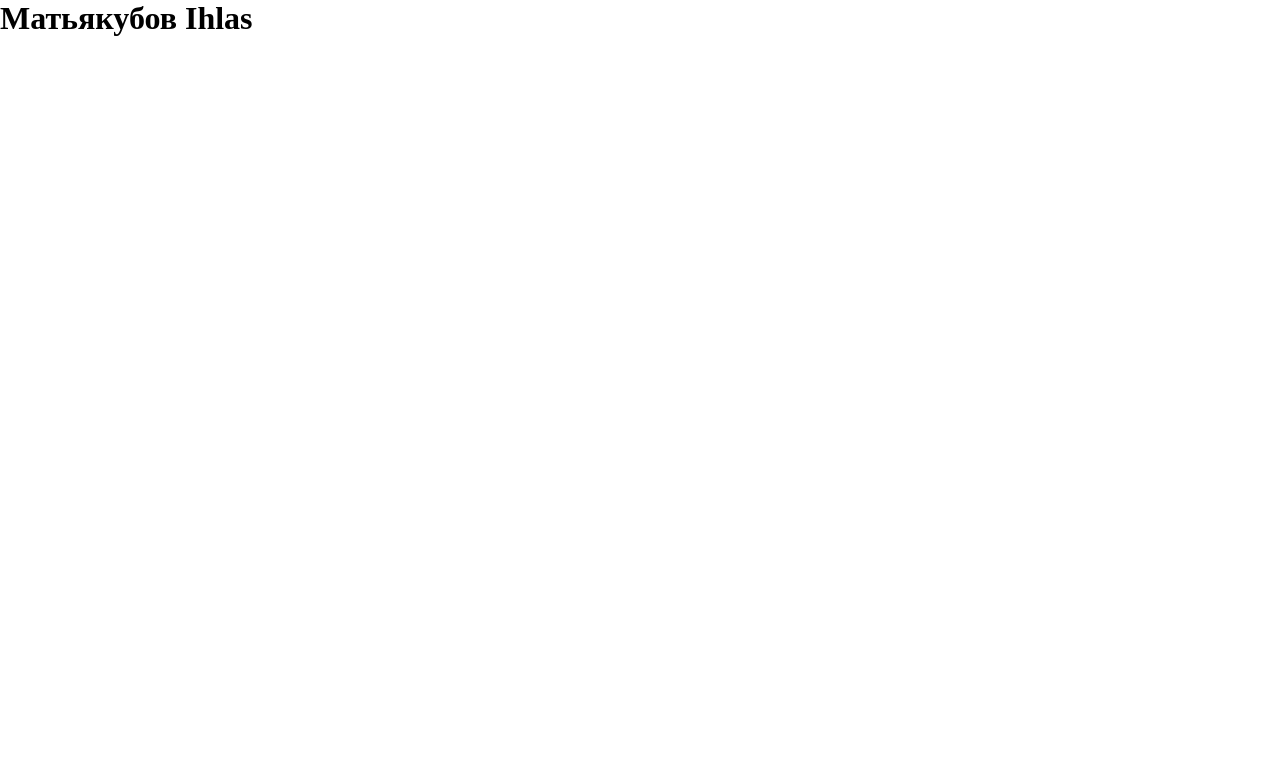
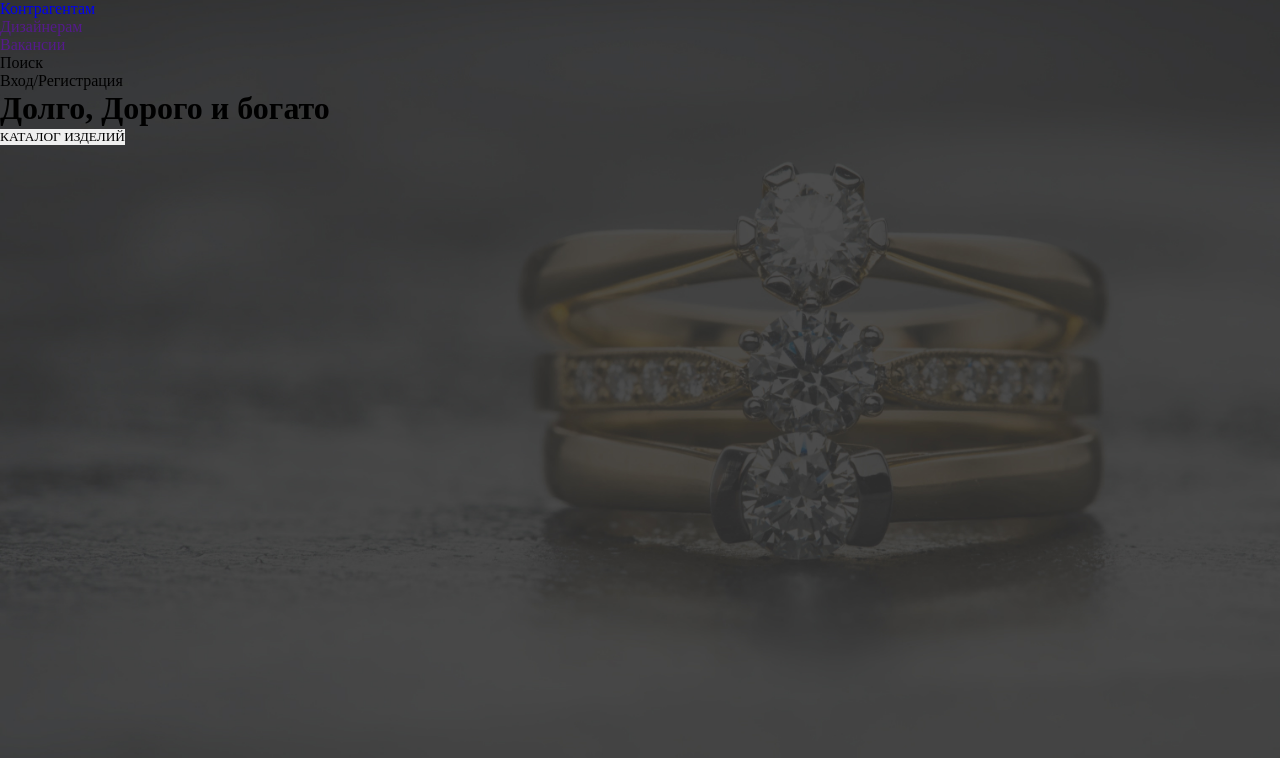
Before and after one commit to yuska75/my, a plain HTML site: page index.html in a window 1280 px wide. Drawn offline with Linux system fonts and the light colour scheme.

Commit message:
first html kod

```diff
--- a/index.html
+++ b/index.html
@@ -4,15 +4,56 @@
   <meta charset="UTF-8">
   <meta http-equiv="X-UA-Compatible" content="IE=edge">
   <meta name="viewport" content="width=device-width, initial-scale=1.0">
-  <title>Document</title>
+  <title>O J J O</title>
   <link rel="stylesheet" href="/style.css">
   <link href="https://fonts.googleapis.com/css2?family=Noto+Serif:wght@700&display=swap" rel="stylesheet">
 </head>
 <body>
-  <h1>Матьякубов Ihlas</h1>
-
-
-
+  <!-- Начало HTML -->
+  <div class="full_screen">
+    <div class="contanier">
+      <div class="header">
+        <ul class="list">
+          <li>
+            <a href="https://www.figma.com/file/r2cTY5c3YXZzZVJc96eYjF/OJJO?node-id=2%3A15&t=5A13LE9QniggTkFO-0">Контрагентам</a>
+          </li>
+          <li>
+            <a href="">Дизайнерам</a>
+          </li>
+          <li>
+            <a href="">Вакансии</a>
+          </li>
+          <li>Поиск</li>
+          <li>Вход/Регистрация</li>
+        </ul>
+      </div>
+      <h1 class="h1">Долго, Дорого и богато</h1>
+      <button class="button">КАТАЛОГ ИЗДЕЛИЙ</button>
+      <div class="full__screen__bottom">
+        <div class="full__screen__row">
+          <div class="full__screen__img">
+            <img src="/images/icon/full screen bottom icon.svg" alt="">
+          </div>
+          <div class="full__screen__img">
+            <img src="/images/icon/full screen bottom icon.svg" alt="">
+          </div>
+          <div class="full__screen__img">
+            <img src="/images/icon/full screen bottom icon.svg" alt="">
+          </div>
+          <div class="full__screen__img">
+            <img src="/images/icon/full screen bottom icon.svg" alt="">
+          </div>
+          <div class="full__screen__img">
+            <img src="/images/icon/full screen bottom icon.svg" alt="">
+          </div>
+          <div class="full__screen__img">
+            <img src="/images/icon/full screen bottom icon.svg" alt="">
+          </div>
+        </div>
+      </div>
+    </div>
+  </div>
+  <!-- Конец HTML -->
   <script src="/script.js">
 
   </script>
--- a/style.css
+++ b/style.css
@@ -57,3 +57,26 @@ h1 h2 h3 h4 h5 h6{font-size: inherit; font-weight: 400;}
 	font-style: normal;
 }
 /* Подключенные шрифты */
+.full_screen {
+  max-width: 100%;
+  min-height: 100vh;
+  background-image: url(/images/img/bgc.jpg);
+  background-repeat: no-repeat;
+  background-size: cover;
+}
+.contanier {
+}
+.header {
+}
+.list {
+}
+.h1 {
+}
+.button {
+}
+.full__screen__bottom {
+}
+.full__screen__row {
+}
+.full__screen__img {
+}
```
